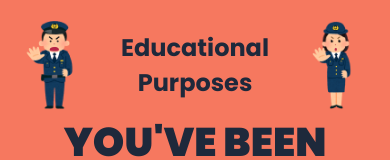
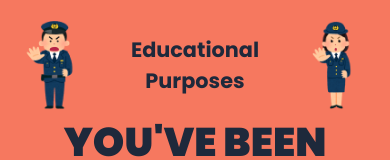
Before and after one commit to Dessmonddd/warning-page, a plain HTML site: page learn-more.html in a window 390 px wide. Shown: the top 160 px of the page. Drawn offline with Linux system fonts and the light colour scheme.

Commit message:
Updated sub-heading font size

```diff
--- a/learn-more.html
+++ b/learn-more.html
@@ -94,7 +94,7 @@
                 height: 90px; /* Make officers even smaller on phones */
             }
             .sub-heading {
-                font-size: 1.5rem; /* Smaller text on phones */
+                font-size: 1.3rem; /* Smaller text on phones */
             }
             .main-heading {
                 font-size: 2.5rem; /* Smaller main title */
```
